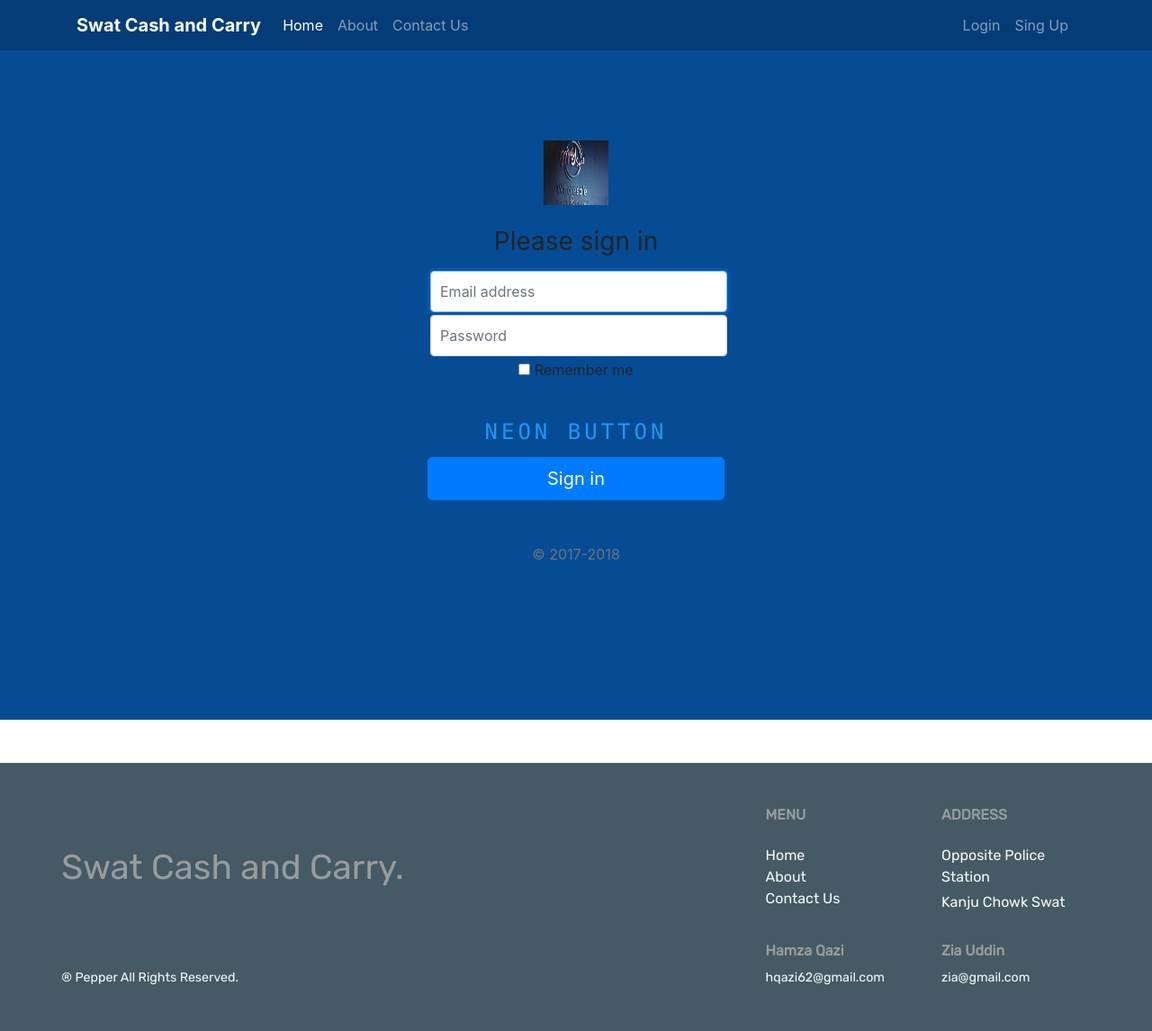
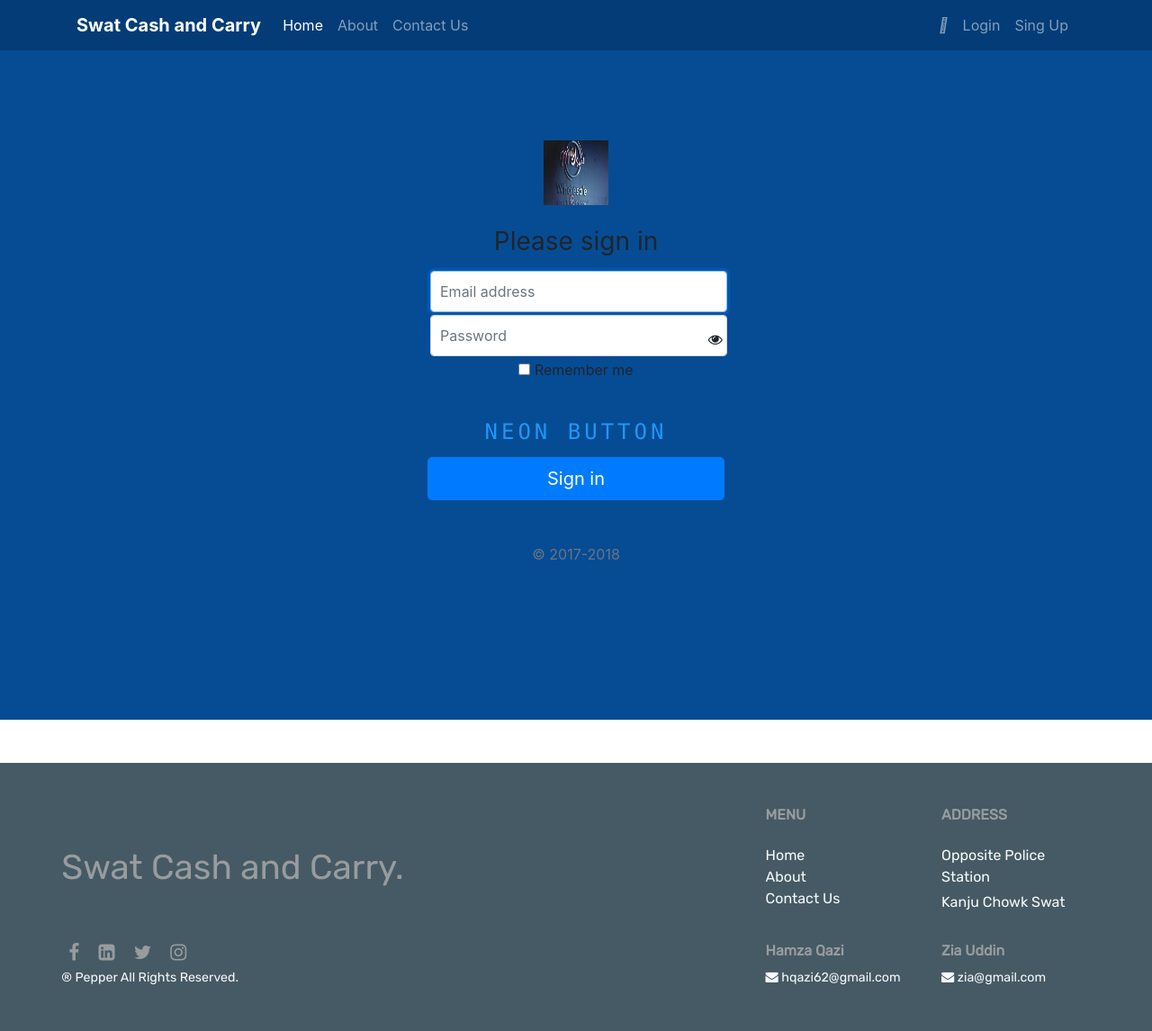
Before and after one commit to waqarkaleemkhan/OnlineStore, a Django app: page /login in a window 1280 px wide. Shown: the whole page at 90% size. Run offline with Django 3.2, Linux system fonts and the light colour scheme; some libraries are stand-ins or nearby versions.

Commit message:
show password icon is added to login page and set margins with the fix navbar in order and cart page

```diff
--- a/store/templates/store/base.html
+++ b/store/templates/store/base.html
@@ -3,6 +3,7 @@
     <head>
     	<title>Swat Store</title>
 		<link rel="stylesheet" href="https://stackpath.bootstrapcdn.com/bootstrap/4.4.1/css/bootstrap.min.css" integrity="sha384-Vkoo8x4CGsO3+Hhxv8T/Q5PaXtkKtu6ug5TOeNV6gBiFeWPGFN9MuhOf23Q9Ifjh" crossorigin="anonymous">
+    	<link rel="stylesheet" href="https://cdnjs.cloudflare.com/ajax/libs/font-awesome/4.7.0/css/font-awesome.min.css">
 
 	</head>
 
--- a/store/templates/store/cart.html
+++ b/store/templates/store/cart.html
@@ -2,7 +2,7 @@
 {%block content%}
 {%load cart%}
 {%load customefilters%}
-    <div class="container">
+    <div class="container" style="margin-top: 65px;">
         <div class="border rounded p-4 m-4">
             <p class="display-4 pl-4 ml-4">Cart</p>
             <hr>
--- a/store/templates/store/login.html
+++ b/store/templates/store/login.html
@@ -4,7 +4,13 @@
 <link rel="stylesheet" href="{%static 'store/css/register.css'%}">
 <link rel="stylesheet" href="{%static 'store/css/loginbutton.css'%}">
 <style>
-
+  .field-icon {
+  float: right;
+  margin-left: -25px;
+  margin-top: -30px;
+  position: relative;
+  z-index: 2;
+}
 </style>
 
 <div id="body" class="text-center">
@@ -19,8 +25,12 @@
         {%endif%}
         <label for="inputEmail" class="sr-only">Email address</label>
         <input type="email" name="email"id="inputEmail" class="form-control" placeholder="Email address" required autofocus>
-        <label for="inputPassword" class="sr-only">Password</label>
-        <input type="password" name="password" id="inputPassword" class="form-control" placeholder="Password" required>
+        <div>
+          <label for="inputPassword" class="sr-only">Password</label>
+          <input type="password" name="password" id="inputPassword" class="form-control" placeholder="Password" required>
+          <span  class="fa fa-fw fa-eye field-icon " onclick="myFunction()"></span>
+        </div>
+
         <div class="checkbox mb-3">
           <label>
             <input type="checkbox" value="remember-me"> Remember me
@@ -39,4 +49,14 @@
         <p class="mt-5 mb-3 text-muted">&copy; 2017-2018</p>
       </form>
 </div>
+<script>
+  function myFunction() {
+  var x = document.getElementById("inputPassword");
+  if (x.type === "password") {
+    x.type = "text";
+  } else {
+    x.type = "password";
+  }
+}
+</script>
 {%endblock%}
--- a/store/templates/store/orders.html
+++ b/store/templates/store/orders.html
@@ -2,7 +2,7 @@
 {%block content%}
 {%load cart%}
 {%load customefilters%}
-    <div class="container">
+    <div class="container" style="margin-top: 65px;">
         <div class="border rounded p-4 m-4">
             <p class="display-4 pl-4 ml-4">Your Orders</p>
             <hr>
--- a/store/templates/store/register.html
+++ b/store/templates/store/register.html
@@ -31,11 +31,6 @@
         <label for="inputPassword" class="sr-only">Password</label>
         <input type="password" name="password" id="inputPassword" class="form-control" placeholder="Password" required>
 
-        <div class="checkbox mb-3">
-          <label>
-            <input type="checkbox" value="remember-me"> Remember me
-          </label>
-        </div>
         <button class="btn btn-lg btn-primary btn-block" type="submit">Register</button>
         <p class="mt-5 mb-3 text-muted">&copy; 2017-2018</p>
       </form>
```
